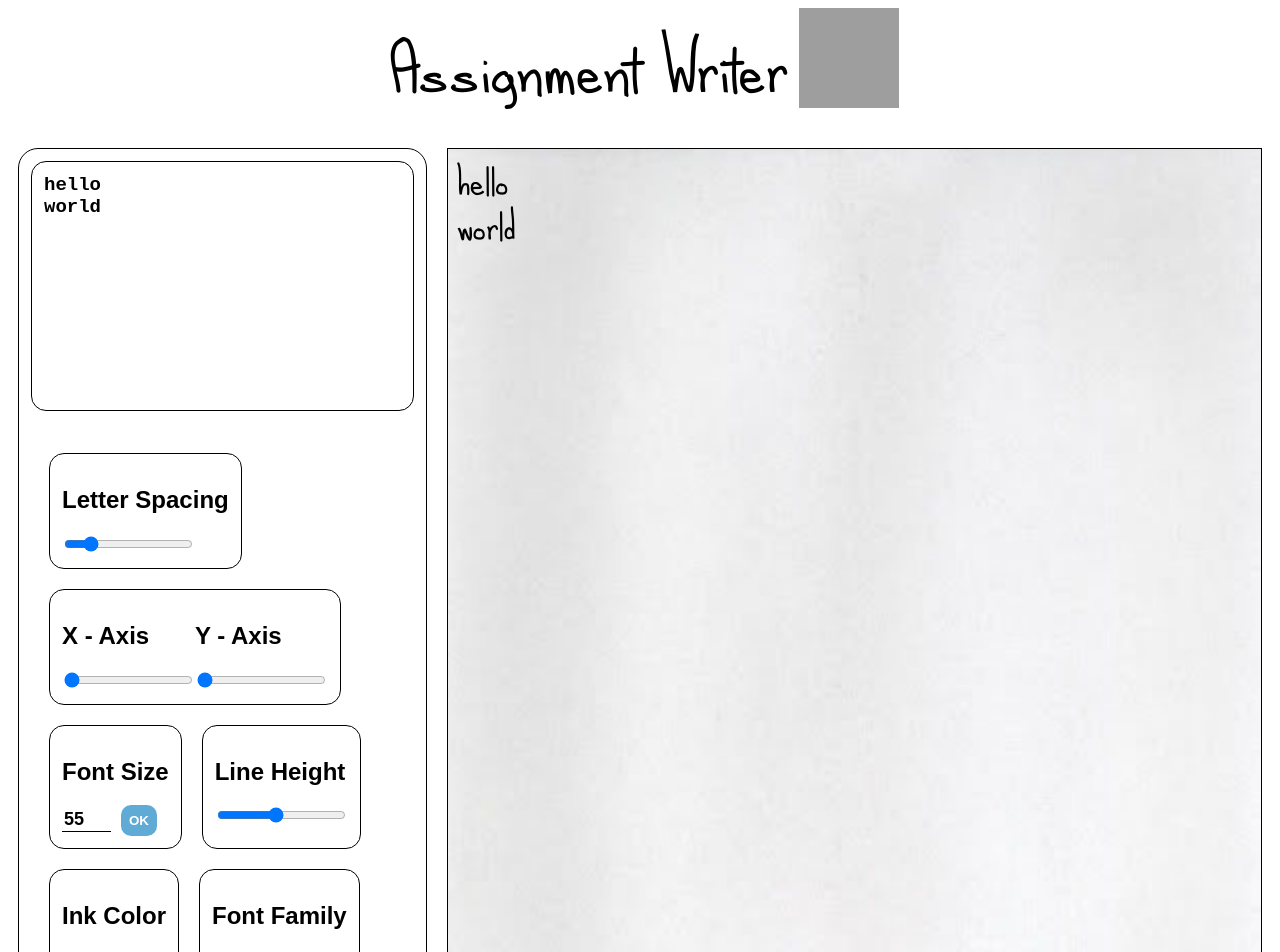
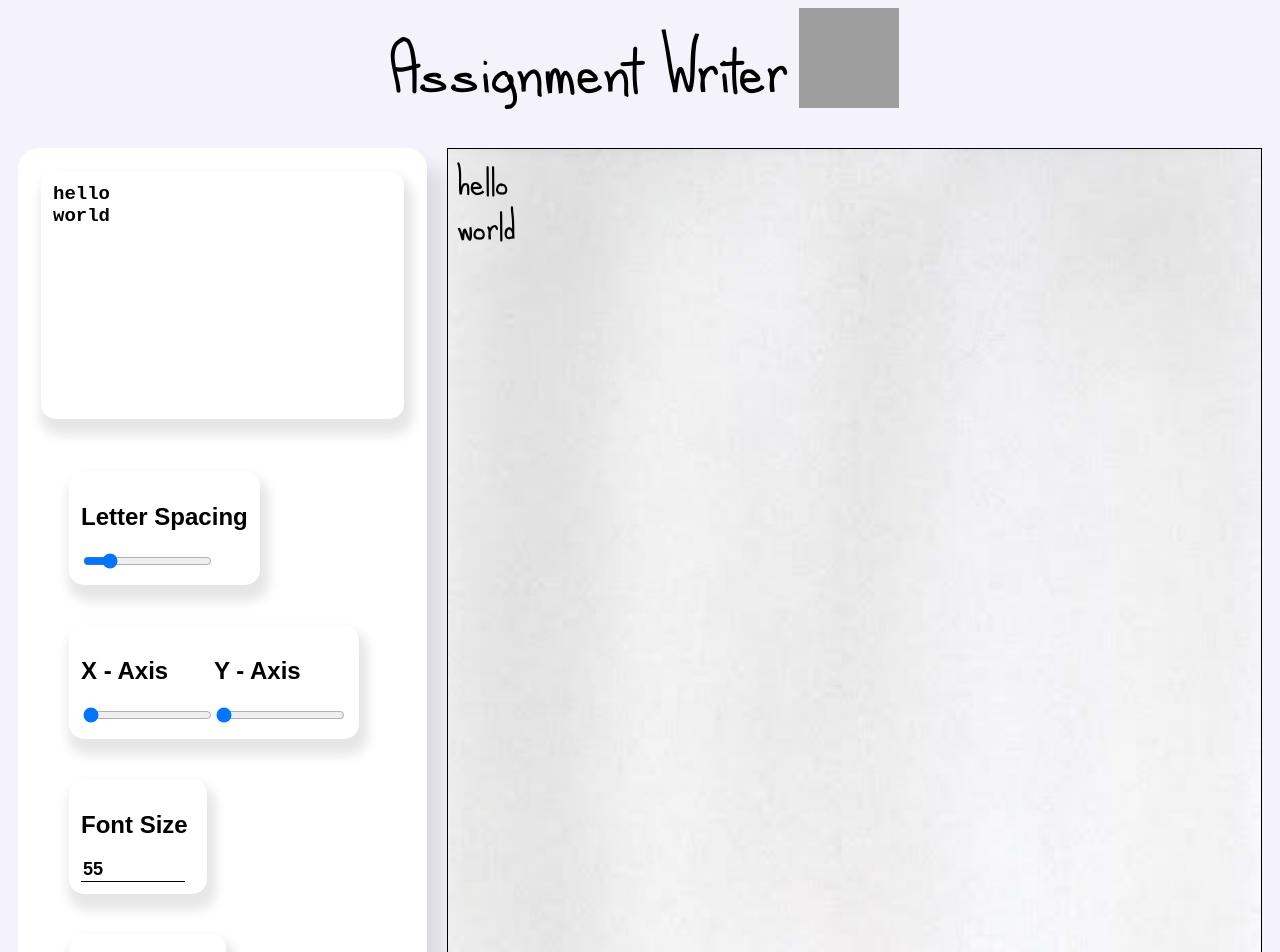
Before and after one commit to adw-ait/Assignment-Writer, a React (Create React App) app: page / in a window 1280 px wide. Shown: the top 952 px of the page. Built offline with nearby package versions, Linux system fonts and the light colour scheme; grey boxes are pictures that could not be loaded.

Commit message:
some UI stuff

```diff
--- a/src/DownloadPage.js
+++ b/src/DownloadPage.js
@@ -1,6 +1,6 @@
 import html2canvas from "html2canvas";
 import React from "react";
-import FileSaver, { saveAs } from "file-saver";
+import FileSaver from "file-saver";
 
 function DownloadPage() {
   const handleDownload = () => {
--- a/src/FontSize.js
+++ b/src/FontSize.js
@@ -11,20 +11,13 @@ function FontSize() {
   return (
     <div className="flex-container-Settings-Items">
       <h2>Font Size</h2>
-      <div className="input-button-Container">
+
       <input
         className="Settings-FontSize-input"
         type="number"
         value={input}
         onChange={handleInput}
       />
-        <button
-          className="Settings-FontSize-button"
-          onClick={() => handleFontSize(input)}
-        >
-          OK
-        </button>
-      </div>
     </div>
   );
 }
--- a/src/style.css
+++ b/src/style.css
@@ -1,4 +1,9 @@
+html {
+  background-color: #f4f3fb;
+}
+
 /**************** CUSTOM FONT ****************/
+
 @font-face {
   font-family: "customFont1";
   src: local("customFontOne"),
@@ -26,14 +31,16 @@
 /* ***************END OF CUSTOM FONT***************  */
 
 /**************** MAIN CONTAINER ****************/
+
 .flex-container-main {
   display: flex;
   justify-content: space-between;
-  /* border: 1px solid black; */
 }
+
 /* ***************END OF MAIN CONTAINER*************** */
 
 /**************** HANDWRITTEN ****************/
+
 .flex-container-handwrittenArea {
   border: 1px solid black;
   margin: 10px;
@@ -46,32 +53,33 @@
   max-width: 793px;
   min-width: 793px;
   overflow: hidden;
+  background-color: #24233c;
 }
 
+/* *********The text that is being written********* */
 .handWritten {
   font-family: customFont2;
-
   font-size: 55px;
   margin: 0px;
   padding: 0px;
   white-space: pre-line;
   line-height: 45px;
-  /* border: 1px solid black; */
   position: relative;
   -webkit-user-select: none;
   -moz-user-select: none;
   -ms-user-select: none;
   user-select: none;
+  word-wrap: break-word;
 }
 
 /* ***************END OF HANDWRITTEN*************** */
 
 /**************** TYPEAREA ****************/
+
 .flex-container-typeArea {
-  border: 1px solid black;
   border-radius: 15px;
   max-height: 300px;
-
+  box-shadow: 4px 11px 12px 5px rgba(0, 0, 0, 0.1);
   margin: 12px;
   padding: 10px;
 }
@@ -82,66 +90,68 @@
   resize: none;
   width: 100%;
   height: 100%;
+  border-radius: 15px;
+  outline: none;
   border: none;
-  outline: none;
 }
 
 .typeArea::-webkit-scrollbar {
   display: none;
 }
+
 /* ***************END OF TYPEAREA*************** */
 
 /**************** SETTINGS AREA ****************/
+
 .flex-container-typeArea_Settings {
   display: flex;
   flex-direction: column;
   width: 50%;
   height: 100%;
-  border: 1px solid black;
+  border: 1px solid white;
   margin: 10px;
   border-radius: 20px;
+  box-shadow: 19px 16px 19px -3px rgba(0, 0, 0, 0.1);
+  transition: 0.3s;
+  background-color: white;
+  padding: 10px;
 }
+
 .flex-container-Settings {
   display: flex;
   flex-wrap: wrap;
-
   padding: 10px;
-
   margin: 10px;
 }
+
+/* *********All the properties********* */
 .flex-container-Settings-Items {
   font-family: Arial, Helvetica, sans-serif;
-  margin: 10px;
-  border: 1px solid black;
+  margin: 20px;
+  box-shadow: 4px 11px 12px 5px rgba(0, 0, 0, 0.1);
   padding: 12px;
   border-radius: 15px;
 }
+
+/* ********* X & Y axis settings ********* */
 .flex-container-axis-setting {
   display: flex;
   flex-direction: row;
   flex-wrap: wrap;
 }
 
+/* ********* Font size setting input ********* */
 .Settings-FontSize-input {
   outline: none;
   border: none;
   border-bottom: 1px solid black;
-  width: 45px;
+  width: 100px;
   font-size: 18px;
   font-weight: bold;
   margin-right: 10px;
 }
-.Settings-FontSize-button {
-  border: none;
-  padding: 8px;
-  background-color: rgb(96, 171, 214);
-  border-radius: 10px;
-  color: white;
-  font-weight: bold;
-}
-.input-button-Container {
-  display: inline-block;
-}
+
+/* ********* remove arrows on number type input ********* */
 .Settings-FontSize-input::-webkit-outer-spin-button,
 .Settings-FontSize-input::-webkit-inner-spin-button {
   -webkit-appearance: none;
@@ -152,6 +162,7 @@
   -moz-appearance: textfield;
 }
 
+/* ********* combo box settings ********* */
 .Settings-select {
   padding: 3px;
   font-size: 18px;
@@ -162,6 +173,7 @@
   width: 100%;
 }
 
+/* ********* Page header ********* */
 .Header-Container {
   display: flex;
   flex-direction: row;
@@ -169,11 +181,14 @@
   max-height: 130px;
   min-height: 130px;
 }
+
+/* ********* header image ********* */
 .header-img {
   width: 100px;
   height: 100px;
 }
 
+/* ********* Header title ********* */
 .header {
   font-size: 100px;
   padding: 0px;
@@ -181,6 +196,7 @@
   font-weight: 200;
 }
 
+/* ********* DOwnload button ********* */
 .DownloadBtn {
   padding: 20px;
   font-size: 20px;
@@ -193,4 +209,14 @@
   justify-self: end;
   align-self: flex-end;
   margin-left: auto;
+  position: relative;
+  transform: translateY(60px);
+  box-shadow: 1px 16px 19px -3px rgba(0, 0, 0, 0.1);
+  outline: none;
 }
+
+/* ********* DOwnload button on hover ********* */
+.DownloadBtn:hover {
+  background-color: rgb(18, 144, 228);
+  font-weight: 900;
+}
```
Also changed, not shown: 1 other file (tests, documents, lock files or other folders). Lines whose indentation alone changed are shown as unchanged.
